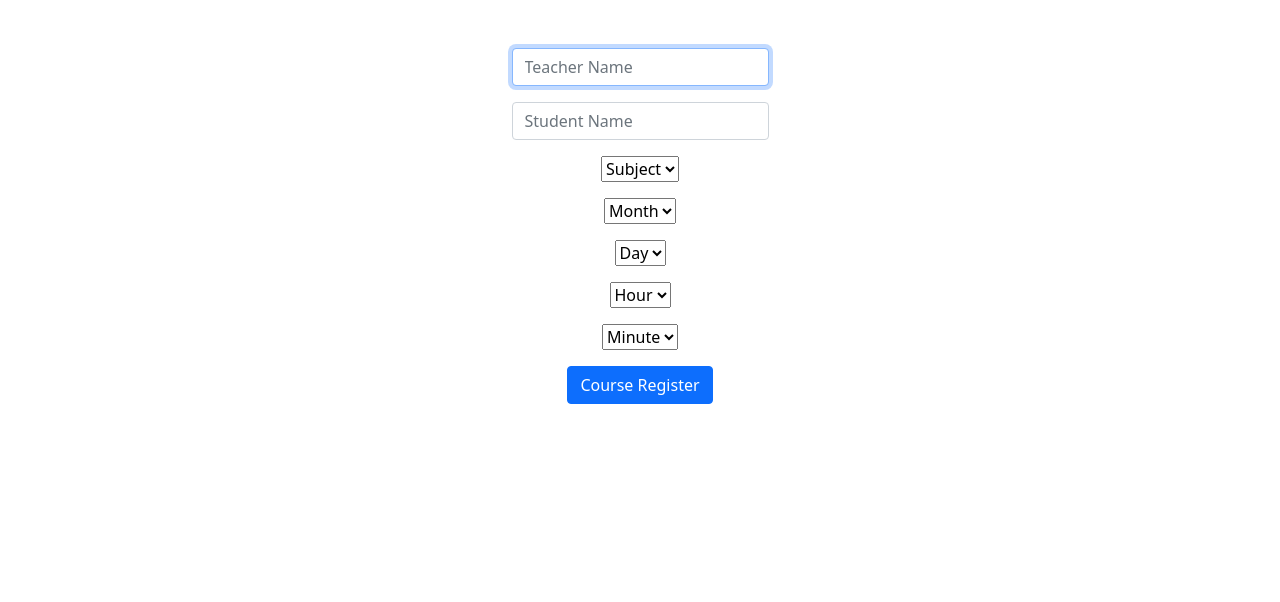
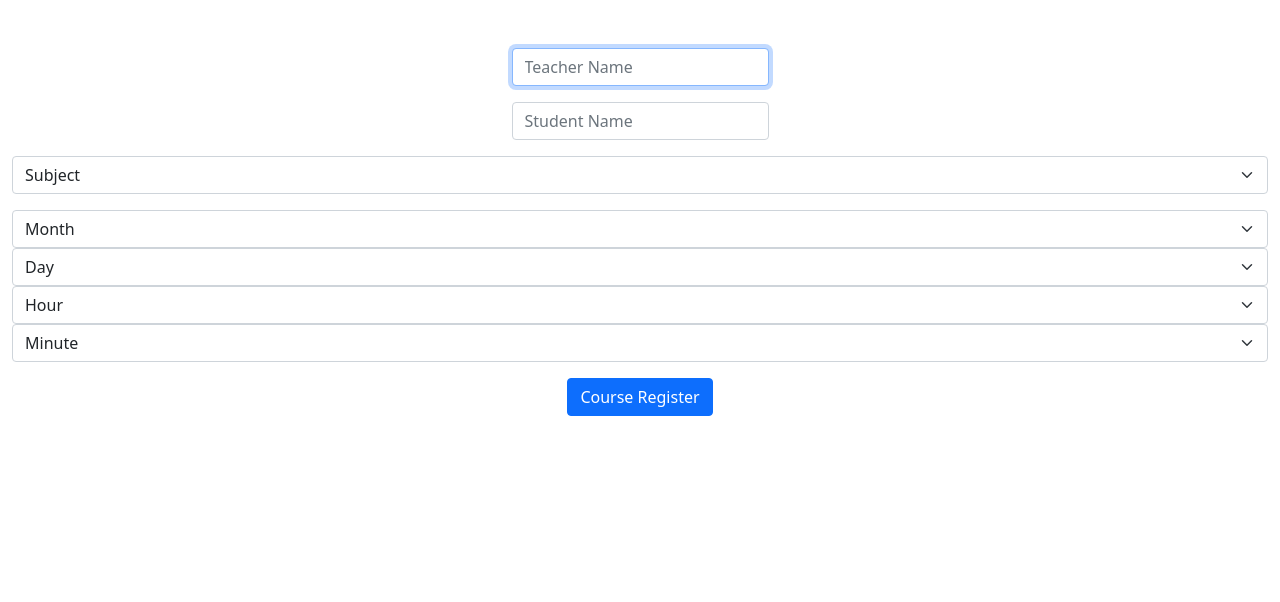
Before and after one commit to shukurimu0121/cs50_finalproject, a Python web app: template project/templates/course.html in a window 1280 px wide. Shown: the part 77-679 px from the top of the page. Run offline with Jinja, Linux system fonts and the light colour scheme; the template is opened without the code that fills it, so the values that code supplies are empty.

Commit message:
update app.py and some templates and database

```diff
--- a/project/templates/course.html
+++ b/project/templates/course.html
@@ -13,7 +13,7 @@
             <input autocomplete="off" autofocus class="form-control mx-auto w-auto" name="studentname" placeholder="Student Name" type="text">
         </div>
         <div class="mb-3">
-            <select name="subject">
+            <select class="form-select" name="subject">
                 <option disable selected>Subject</option>
                 {% for subject in subjects %}
                     <option>{{ subject }}</option>
@@ -21,31 +21,25 @@
             </select>
         </div>
         <div class="mb-3">
-            <select name="month">
+            <select class="form-select" name="month">
                 <option disable selected>Month</option>
                 {% for month in months %}
                     <option>{{ month }}</option>
                 {% endfor %}
             </select>
-        </div>
-        <div class="mb-3">
-            <select name="day">
+            <select class="form-select" name="day">
                 <option disable selected>Day</option>
                 {% for day in days %}
                     <option>{{ day }}</option>
                 {% endfor %}
             </select>
-        </div>
-        <div class="mb-3">
-            <select name="hour">
+            <select class="form-select" name="hour">
                 <option disable selected>Hour</option>
                 {% for hour in hours %}
                     <option>{{ hour }}</option>
                 {% endfor %}
             </select>
-        </div>
-        <div class="mb-3">
-            <select name="minute">
+            <select class="form-select" name="minute">
                 <option disable selected>Minute</option>
                 {% for minute in minutes %}
                     <option>{{ minute }}</option>
```
Also changed, not shown: project/app.py (+25 -3 lines), project/schedule.db, 2 other files.
